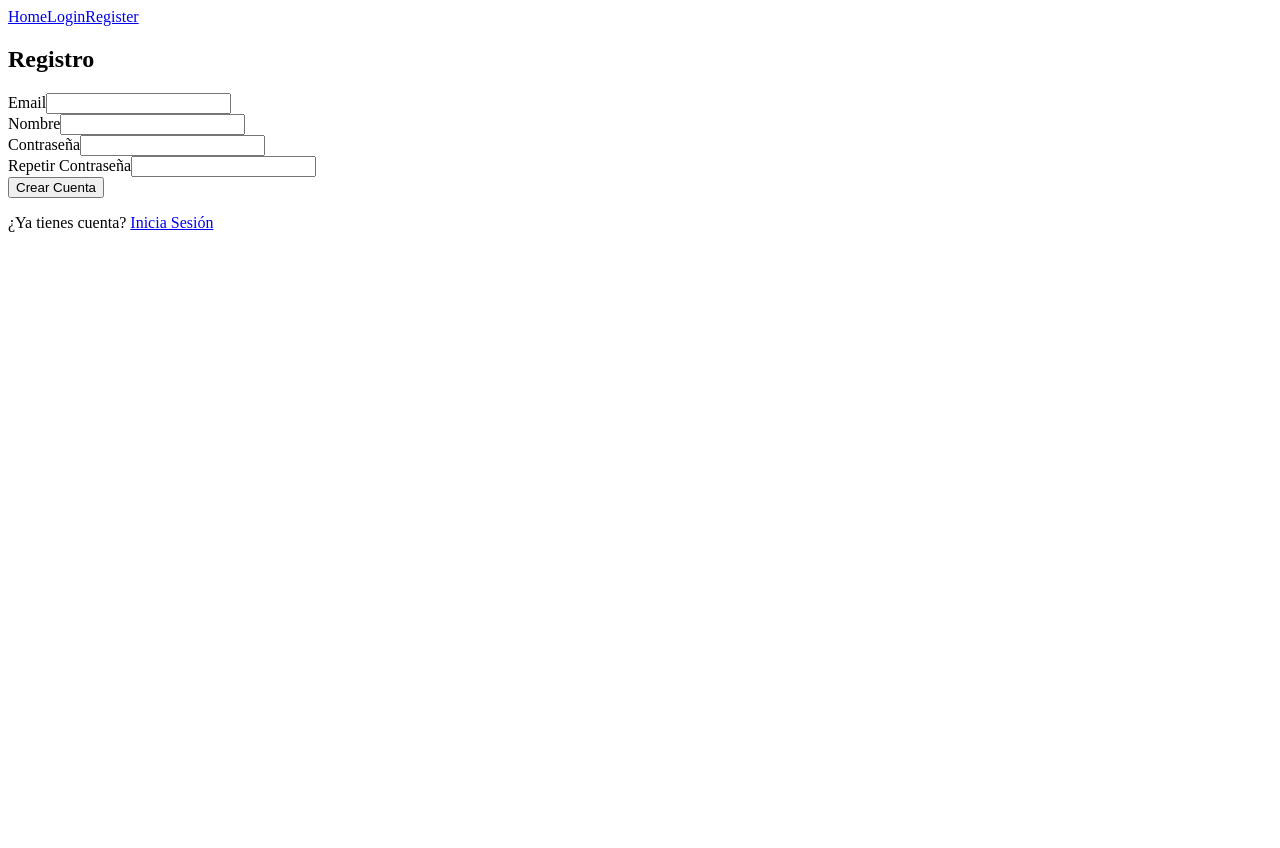
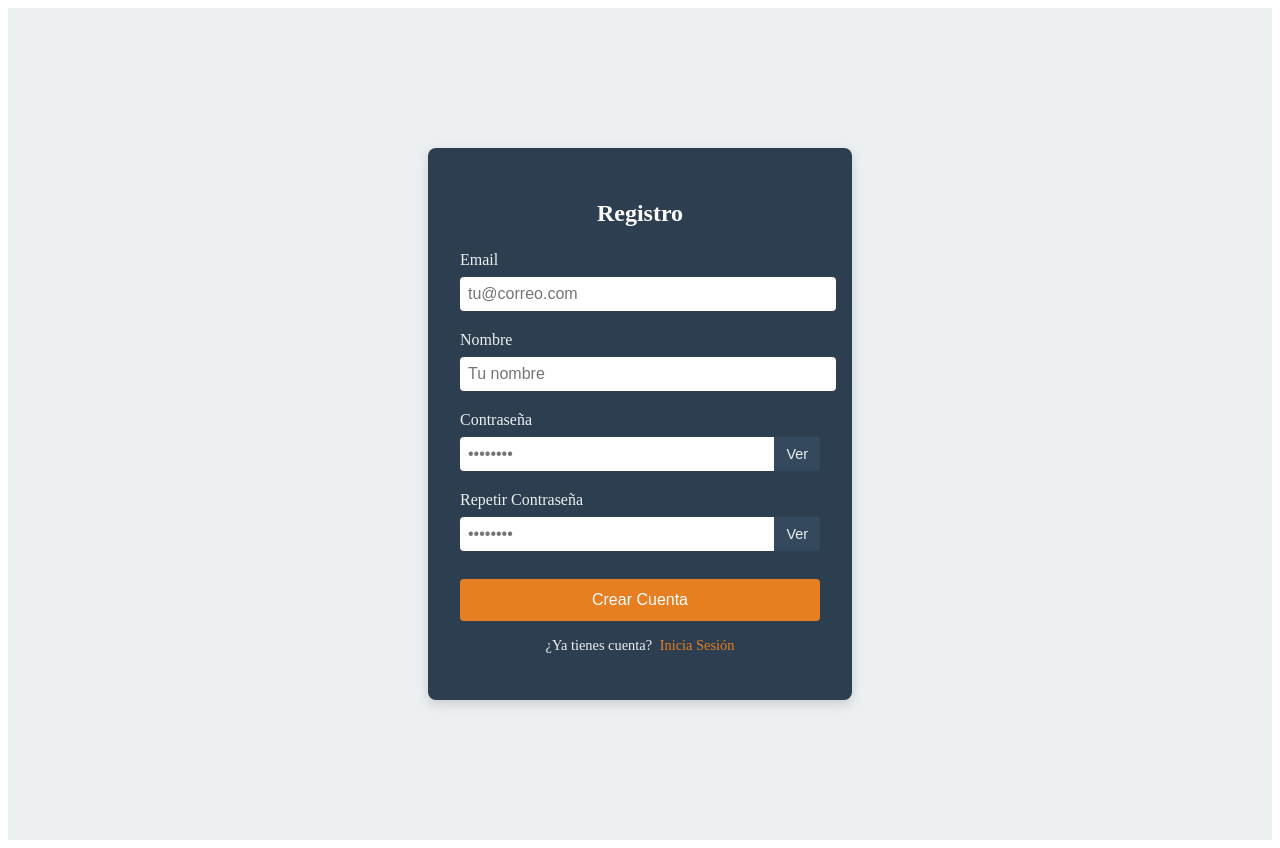
Before and after one commit to Raul-Alv/Personal-health, a Vue app in the folder frontend/: page /register in a window 1280 px wide. Before the commit the page ends 800 px from the top, so only its background shows below. Built offline with nearby package versions, Linux system fonts and the light colour scheme; no server answers.

Commit message:
Vistas de login y registro creadas

```diff
--- a/frontend/src/App.vue
+++ b/frontend/src/App.vue
@@ -1,9 +1,4 @@
 <template>
-  <nav>
-    <router-link to="/">Home</router-link>
-    <router-link to="/login">Login</router-link>
-    <router-link to="/register">Register</router-link>
-  </nav>
 
   <!-- aquí Vue montará HomePage, LoginView o RegisterView -->
   <router-view/>
--- a/frontend/src/api/axios.js
+++ b/frontend/src/api/axios.js
@@ -1,5 +1,9 @@
 import axios from 'axios'
-export default axios.create({
-  baseURL: import.meta.env.VITE_API_BASE_URL + '/api',
+
+const api = axios.create({
+  baseURL: '/api',
+  timeout: 10000,
   headers: { 'Content-Type': 'application/json' }
 })
+
+export default api
--- a/frontend/src/views/LoginView.vue
+++ b/frontend/src/views/LoginView.vue
@@ -1,44 +1,170 @@
-<!-- src/views/LoginView.vue -->
 <template>
-  <div class="min-h-screen bg-gray-100 flex items-center justify-center px-4">
-    <div class="bg-white p-8 rounded-xl shadow-lg w-full max-w-md">
-      <h2 class="text-3xl font-semibold text-center text-primary-600 mb-6">
-        Iniciar Sesión
-      </h2>
-      <form @submit.prevent="login" class="space-y-6">
-        <!-- ... -->
+  <div class="login-wrapper">
+    <div class="login-box">
+      <h2 class="title">Iniciar sesión</h2>
+      <form @submit.prevent="onLogin">
+        <div class="form-group">
+          <label for="email">Email</label>
+          <input
+            id="email"
+            type="email"
+            v-model="email"
+            placeholder="tu@correo.com"
+            required
+          />
+        </div>
+
+        <div class="form-group">
+          <label for="password">Contraseña</label>
+          <div class="password-input">
+            <input
+              :type="showPassword ? 'text' : 'password'"
+              id="password"
+              v-model="password"
+              placeholder="Contraseña"
+              required
+            />
+            <button type="button" class="toggle-btn" @click="showPassword = !showPassword">
+              {{ showPassword ? 'Ocultar' : 'Ver' }}
+            </button>
+          </div>
+        </div>
+
+        <button type="submit" class="submit-btn">Entrar</button>
       </form>
-      <p class="mt-4 text-center text-sm text-gray-600">
+
+      <p class="bottom-text">
         ¿No tienes cuenta?
-        <router-link to="/register" class="text-primary-600 font-medium hover:underline">
-          Regístrate
-        </router-link>
+        <router-link to="/register" class="register-link">Regístrate</router-link>
       </p>
+
     </div>
   </div>
 </template>
 
-<script setup>
-import { ref } from 'vue'
-import api from '../api/axios.js'
-import { useRouter } from 'vue-router'
-import { EyeIcon, EyeOffIcon } from 'lucide-vue-next'
-
-const email = ref('')
-const password = ref('')
-const showPassword = ref(false)
-const router = useRouter()
-
-function togglePassword() {
-  showPassword.value = !showPassword.value
-}
-
-async function login() {
-  try {
-    await api.post('/login', { email: email.value, password: password.value })
-    router.push('/')
-  } catch {
-    alert('Credenciales erróneas')
+<script>
+export default {
+  name: 'LoginView',
+  data() {
+    return {
+      email: '',
+      password: '',
+      showPassword: false
+    }
+  },
+  methods: {
+    onLogin() {
+      // Lógica de login...
+      console.log('Email:', this.email, 'Password:', this.password);
+    }
   }
 }
 </script>
+
+<style scoped>
+/* Fondo general más claro */
+.login-wrapper {
+  display: flex;
+  align-items: center;
+  justify-content: center;
+  min-height: 100vh;
+  background-color: #ecf0f1; /* color de fondo más claro */
+  padding: 1rem;
+}
+
+/* Caja de login centrada */
+.login-box {
+  background-color: #2c3e50; /* color del recuadro */
+  padding: 2rem;
+  border-radius: 8px;
+  width: 320px;
+  box-shadow: 0 4px 12px rgba(0, 0, 0, 0.15);
+  color: #ecf0f1;
+}
+
+.title {
+  margin-bottom: 1.5rem;
+  text-align: center;
+  font-size: 1.5rem;
+  color: #fff;
+}
+
+.form-group {
+  margin-bottom: 1.25rem;
+}
+
+.form-group label {
+  display: block;
+  margin-bottom: 0.5rem;
+  font-weight: 500;
+}
+
+.form-group input {
+  width: 100%;
+  padding: 0.5rem;
+  border: none;
+  border-radius: 4px;
+  font-size: 1rem;
+}
+
+/* Contenedor del campo de contraseña + botón */
+.password-input {
+  display: flex;
+}
+
+.password-input input {
+  flex: 1;
+  border-top-right-radius: 0;
+  border-bottom-right-radius: 0;
+}
+
+.toggle-btn {
+  padding: 0 0.75rem;
+  border: none;
+  background-color: #34495e;
+  color: #ecf0f1;
+  cursor: pointer;
+  border-top-right-radius: 4px;
+  border-bottom-right-radius: 4px;
+  font-size: 0.9rem;
+}
+
+.toggle-btn:hover {
+  background-color: #3c5a72;
+}
+
+/* Botón de envío */
+.submit-btn {
+  width: 100%;
+  padding: 0.75rem;
+  margin-top: 0.5rem;
+  border: none;
+  border-radius: 4px;
+  background-color: #e67e22;
+  color: #fff;
+  font-size: 1rem;
+  cursor: pointer;
+}
+
+.submit-btn:hover {
+  background-color: #d35400;
+}
+
+/* Texto inferior y enlace de login */
+.bottom-text {
+  margin-top: 1rem;
+  text-align: center;
+  font-size: 0.9rem;
+  color: #ecf0f1;
+}
+
+.register-link {
+  color: #e67e22;
+  text-decoration: none;
+  margin-left: 0.25rem;
+}
+
+.register-link:hover {
+  text-decoration: underline;
+}
+</style>
--- a/frontend/src/views/RegisterView.vue
+++ b/frontend/src/views/RegisterView.vue
@@ -1,43 +1,97 @@
 <template>
-  <div class="min-h-screen bg-gray-100 flex items-center justify-center">
-    <form @submit.prevent="register" class="bg-white p-8 rounded-xl shadow-lg w-full max-w-md animate-fade-in">
-      <h2 class="text-2xl font-bold text-center text-primary-600 mb-6">Registro</h2>
-      <div class="space-y-4">
-        <div>
-          <label class="block text-sm font-medium">Email</label>
-          <input v-model="email" type="email" required class="mt-1 w-full border rounded-md p-2"/>
+  <div class="register-wrapper">
+    <div class="register-box">
+      <h2 class="title">Registro</h2>
+      <form @submit.prevent="register">
+        <div class="form-group">
+          <label for="email">Email</label>
+          <input
+            id="email"
+            type="email"
+            v-model="email"
+            placeholder="tu@correo.com"
+            required
+          />
         </div>
-        <div>
-          <label class="block text-sm font-medium">Nombre</label>
-          <input v-model="name" type="text" required class="mt-1 w-full border rounded-md p-2"/>
+
+        <div class="form-group">
+          <label for="name">Nombre</label>
+          <input
+            id="name"
+            type="text"
+            v-model="name"
+            placeholder="Tu nombre"
+            required
+          />
         </div>
-        <div>
-          <label class="block text-sm font-medium">Contraseña</label>
-          <input v-model="password" type="password" required class="mt-1 w-full border rounded-md p-2"/>
+
+        <div class="form-group">
+          <label for="password">Contraseña</label>
+          <div class="password-input">
+            <input
+              :type="showPassword ? 'text' : 'password'"
+              id="password"
+              v-model="password"
+              placeholder="••••••••"
+              required
+            />
+            <button
+              type="button"
+              class="toggle-btn"
+              @click="showPassword = !showPassword"
+            >
+              {{ showPassword ? 'Ocultar' : 'Ver' }}
+            </button>
           </div>
-        <div>
-          <label class="block text-sm font-medium">Repetir Contraseña</label>
-          <input v-model="confirm" type="password" required class="mt-1 w-full border rounded-md p-2"/>
         </div>
-        <button type="submit" class="w-full py-2 bg-primary-600 text-white rounded-lg">Crear Cuenta</button>
+
+        <div class="form-group">
+          <label for="confirm">Repetir Contraseña</label>
+          <div class="password-input">
+            <input
+              :type="showConfirm ? 'text' : 'password'"
+              id="confirm"
+              v-model="confirm"
+              placeholder="••••••••"
+              required
+            />
+            <button
+              type="button"
+              class="toggle-btn"
+              @click="showConfirm = !showConfirm"
+            >
+              {{ showConfirm ? 'Ocultar' : 'Ver' }}
+            </button>
           </div>
-      <p class="mt-4 text-center text-sm">
+        </div>
+
+        <button type="submit" class="submit-btn">Crear Cuenta</button>
+      </form>
+
+      <p class="bottom-text">
         ¿Ya tienes cuenta?
-        <router-link to="/login" class="text-primary-600 hover:underline">Inicia Sesión</router-link>
+        <router-link to="/login" class="login-link">
+          Inicia Sesión
+        </router-link>
       </p>
-    </form>
+    </div>
   </div>
 </template>
 
-<script setup>
+<script>
 import { ref } from 'vue'
-import api from '../api/axios.js'      // ← también ruta relativa aquí
 import { useRouter } from 'vue-router'
+import api from '@/api/axios' // ajústalo según tu configuración
 
+export default {
+  name: 'RegisterView',
+  setup() {
     const email = ref('')
-const name  = ref('')
+    const name = ref('')
     const password = ref('')
-const confirm  = ref('')
+    const confirm = ref('')
+    const showPassword = ref(false)
+    const showConfirm = ref(false)
     const router = useRouter()
 
     async function register() {
@@ -45,10 +99,135 @@ async function register() {
         return alert('Las contraseñas no coinciden')
       }
       try {
-    await api.post('/register', { email: email.value, name: name.value, password: password.value })
+        await api.post('/register', {
+          email: email.value,
+          name: name.value,
+          password: password.value
+        })
         router.push('/login')
       } catch {
         alert('Error al registrar')
       }
     }
+
+    return {
+      email,
+      name,
+      password,
+      confirm,
+      showPassword,
+      showConfirm,
+      register
+    }
+  }
+}
 </script>
+
+<style scoped>
+/* Fondo general más claro */
+.register-wrapper {
+  display: flex;
+  align-items: center;
+  justify-content: center;
+  min-height: 100vh;
+  background-color: #ecf0f1;
+  padding: 1rem;
+}
+
+/* Caja de registro centrada */
+.register-box {
+  background-color: #2c3e50;
+  padding: 2rem;
+  border-radius: 8px;
+  width: 360px;
+  box-shadow: 0 4px 12px rgba(0, 0, 0, 0.15);
+  color: #ecf0f1;
+}
+
+.title {
+  margin-bottom: 1.5rem;
+  text-align: center;
+  font-size: 1.5rem;
+  color: #fff;
+}
+
+.form-group {
+  margin-bottom: 1.25rem;
+}
+
+.form-group label {
+  display: block;
+  margin-bottom: 0.5rem;
+  font-weight: 500;
+  color: #ecf0f1;
+}
+
+.form-group input {
+  width: 100%;
+  padding: 0.5rem;
+  border: none;
+  border-radius: 4px;
+  font-size: 1rem;
+}
+
+/* Contenedor del campo de contraseña + botón */
+.password-input {
+  display: flex;
+}
+
+.password-input input {
+  flex: 1;
+  border-top-right-radius: 0;
+  border-bottom-right-radius: 0;
+}
+
+.toggle-btn {
+  padding: 0 0.75rem;
+  border: none;
+  background-color: #34495e;
+  color: #ecf0f1;
+  cursor: pointer;
+  border-top-right-radius: 4px;
+  border-bottom-right-radius: 4px;
+  font-size: 0.9rem;
+}
+
+.toggle-btn:hover {
+  background-color: #3c5a72;
+}
+
+/* Botón de envío */
+.submit-btn {
+  width: 100%;
+  padding: 0.75rem;
+  margin-top: 0.5rem;
+  border: none;
+  border-radius: 4px;
+  background-color: #e67e22;
+  color: #fff;
+  font-size: 1rem;
+  cursor: pointer;
+}
+
+.submit-btn:hover {
+  background-color: #d35400;
+}
+
+/* Texto inferior y enlace de login */
+.bottom-text {
+  margin-top: 1rem;
+  text-align: center;
+  font-size: 0.9rem;
+  color: #ecf0f1;
+}
+
+.login-link {
+  color: #e67e22;
+  text-decoration: none;
+  margin-left: 0.25rem;
+}
+
+.login-link:hover {
+  text-decoration: underline;
+}
+</style>
--- a/frontend/vite.config.js
+++ b/frontend/vite.config.js
@@ -1,17 +1,23 @@
 import { defineConfig } from 'vite'
 import vue from '@vitejs/plugin-vue'
+import path from 'path'    // ← ¡imprescindible!
+console.log('VITE CONFIG CARGADA. @ →', path.resolve(__dirname, 'src'));
 
 export default defineConfig({
   plugins: [vue()],
+  resolve: {
+    alias: {
+      '@': path.resolve(__dirname, 'src')
+    }
+  },
   server: {
-    host: '0.0.0.0',  // si dockerizado
+    host: '0.0.0.0',
     port: 5173,
     proxy: {
-      // sólo proxya las llamadas a /api/**
       '/api': {
         target: 'http://localhost:8000',
         changeOrigin: true,
-        rewrite: path => path.replace(/^\/api/, '')
+        rewrite: p => p.replace(/^\/api/, '')
       }
     }
   }
```
Lines whose indentation alone changed are shown as unchanged.
